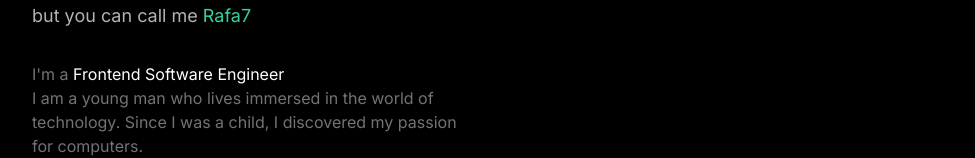
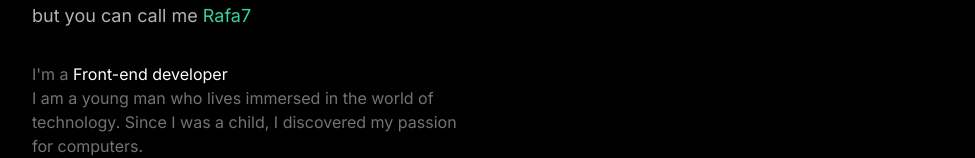
Before and after one commit to rafaadeveloper/portfolio, a Next.js app: page / in a window 1280 px wide. Shown: the part 306-464 px from the top of the page, without its empty margins (272-1247 px from the left). Built offline with nearby package versions, Linux system fonts and the light colour scheme.

Commit message:
Update Description.tsx

```diff
--- a/src/components/About/Description.tsx
+++ b/src/components/About/Description.tsx
@@ -2,7 +2,7 @@ export function Description() {
   return (
     <div className="text-secondary max-w-md">
       <p>
-        I'm a <span className="text-primary">Frontend Software Engineer</span>
+        I'm a <span className="text-primary">Front-end developer</span>
       </p>
 
       <p>
```
